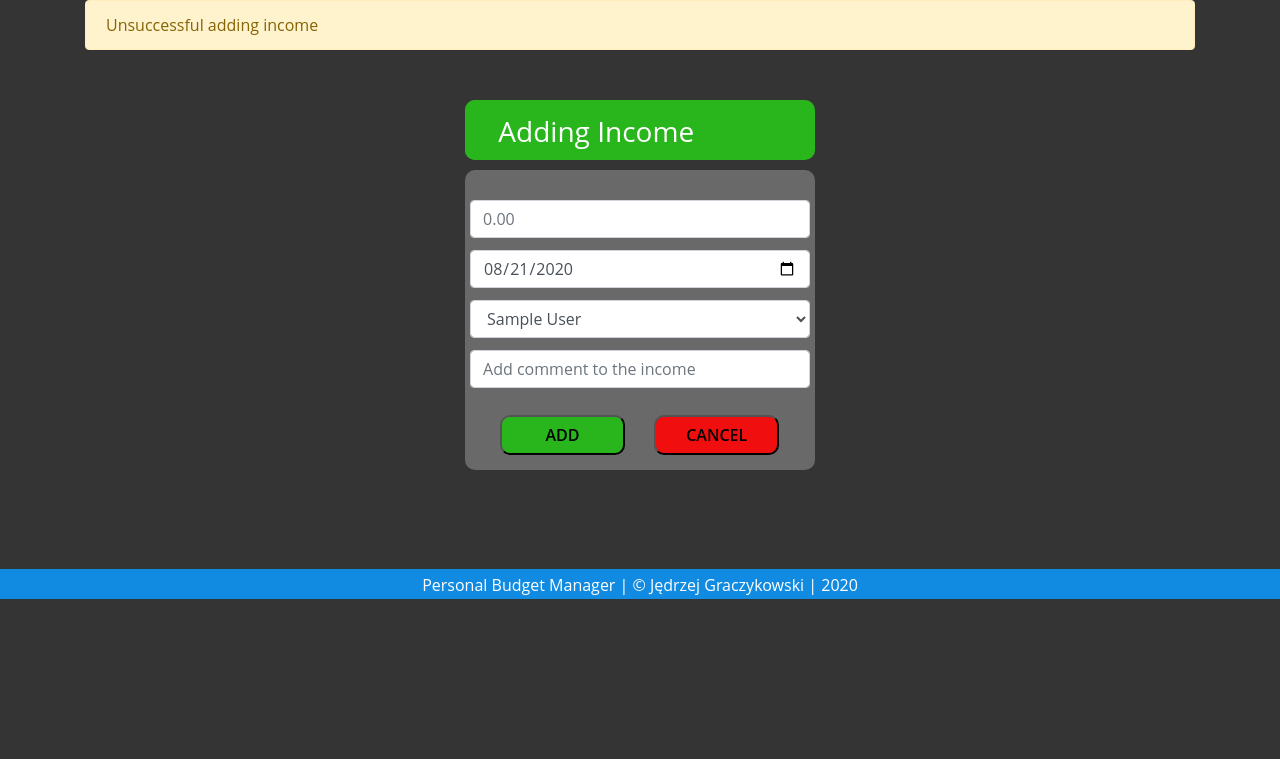
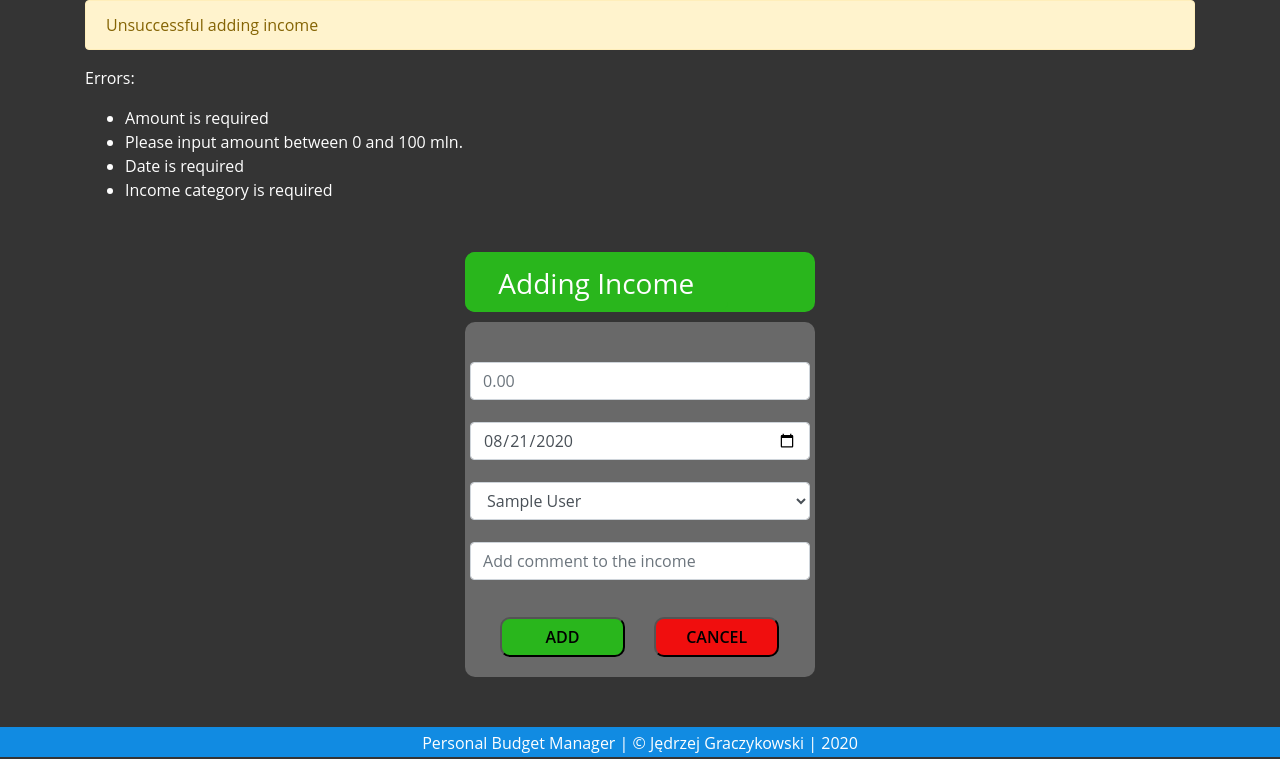
Before and after one commit to JPTGraczykowski/PBManager, a PHP site: page /posts/IncomeController/create in a window 1280 px wide. Shown: the part 201-960 px from the top of the page. Before the commit the page ends 800 px from the top, so only its background shows below. Run offline with PHP 8.4, Linux system fonts and the light colour scheme; the visitor is signed in with stand-in values (Sample User, id 1); tables that the repository leaves empty or names only in its code hold one stand-in row (values such as "Sample post"); data that the repository does not hold is empty.

Commit message:
Add front validations and fix forms layouts

```diff
--- a/App/Models/Income.php
+++ b/App/Models/Income.php
@@ -44,6 +44,10 @@ class Income extends \Core\Model
             $this->errors[] = 'Amount is required';
         }
 
+        if ($this->amount <= 0 || $this->amount > 99999999.99) {
+            $this->errors[] = 'Please input amount between 0 and 100 mln.';
+        }
+
         $this->amount = str_replace(',', '.', $this->amount);
 
         if (filter_var($this->amount, FILTER_SANITIZE_NUMBER_FLOAT, FILTER_FLAG_ALLOW_FRACTION) === false) {
--- a/App/Views/Income/new.html
+++ b/App/Views/Income/new.html
@@ -6,9 +6,38 @@
 
 <script src="/js/getTodayDate.js"></script>
 
+<script>
+
+  $(document).ready(function() {
+    $('#formAddIncome').validate({
+      rules: {
+        amount: {
+          required: true,
+          min: 0.01,
+          max: 9999999.99
+        },
+        date: 'required',
+        comment: {
+          maxlength: 100
+        }
+      }
+    });
+  });
+
+</script>
+
 {% endblock %}
 
 {% block body %}
+
+  {% if income.errors is not empty %}
+      <p>Errors:</p>
+      <ul>
+          {% for error in income.errors %}
+              <li>{{ error }}</li>
+          {% endfor %}
+      </ul>
+  {% endif %}
 
   <div id="incomePanel">
     <div id="upperIncomePanel">
@@ -20,9 +49,9 @@
       </span> -->
     </div>
 
-  <div class="lowerPanel" style="height: 300px;">
+    <div class="lowerPanel" style="height: 355px;">
 
-    <form method="post" action="/IncomeController/create">
+      <form method="post" action="/IncomeController/create" id="formAddIncome">
 
         <div class="inputPanel">
           <input type="number" name="amount" step="0.01" placeholder="0.00" min="0.01" max="99999999.99"
--- a/App/Views/Login/new.html
+++ b/App/Views/Login/new.html
@@ -23,7 +23,7 @@
             </div>
         </div>
 
-        <div class="lowerPanel">
+        <div class="lowerPanel" style="height: 275px;">
 
             <form method="post" action="/login/create">
 
--- a/public/css/style.css
+++ b/public/css/style.css
@@ -125,7 +125,7 @@ h3 {
 .mainPanel {
   margin: 50px auto;
   width: 350px;
-  height: 350px;
+  height: 400px;
 }
 
 .upperPanel {
@@ -135,7 +135,6 @@ h3 {
 }
 
 .lowerPanel {
-  height: 250px;
   width: 350px;
   background-color: #696969;
   border-radius: 10px;
@@ -204,7 +203,7 @@ h3 {
   width: 340px;
   text-align: center;
   height: 40px;
-  margin: 10px auto;
+  margin: 20px auto;
 }
 
 .loginButton {
```
Also changed, not shown: App/Views/Signup/new.html (+2 -11 lines). Lines whose indentation alone changed are shown as unchanged.
